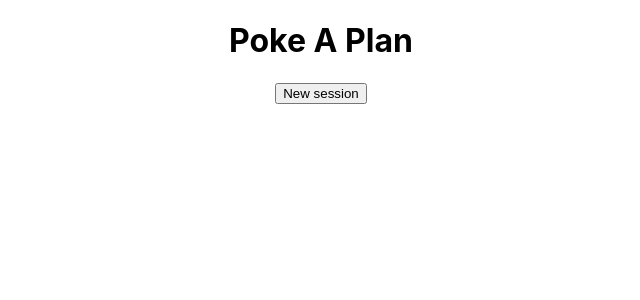
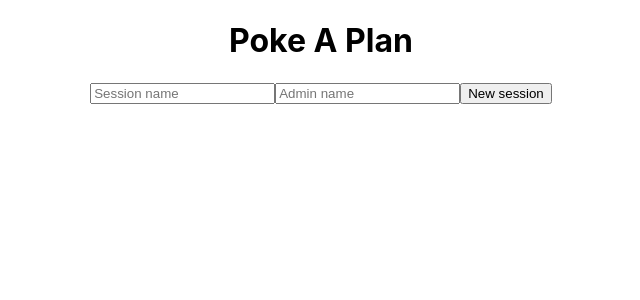
Before and after one commit to muyaszed/poker-a-plan, a React (Create React App) app in the folder client/: page / in a window 1280 px wide. Shown: the top 300 px of the page, without its empty margins (319-959 px from the left). Built offline with nearby package versions, Linux system fonts and the light colour scheme.

Commit message:
Added params to session page

```diff
--- a/client/src/App.tsx
+++ b/client/src/App.tsx
@@ -11,7 +11,7 @@ function App() {
     <div className="App">
       <Routes>
         <Route path='/' element={<Home />} />
-        <Route path='/sessions/:sessionId' element={<Session />} />
+        <Route path='/sessions/:sessionId/:sessionName/:name' element={<Session />} />
      </Routes>
     </div>
   );
--- a/client/src/pages/home.tsx
+++ b/client/src/pages/home.tsx
@@ -1,10 +1,35 @@
+import React, { ChangeEvent, useState } from "react";
 import { Link } from "react-router-dom";
 
 function Home() {
+    const [sessionInfo, setSessionInfo] = useState({
+        sessionName: '',
+        adminName: '',
+    });
+
+    function handleSessionIfoChange(event: ChangeEvent<HTMLInputElement>): void {
+        if(event.target.name === 'session-name') {
+            setSessionInfo({
+                ...sessionInfo,
+                sessionName: event.target.value,
+            })
+        }
+
+        if(event.target.name === 'admin-name') {
+            setSessionInfo({
+                ...sessionInfo,
+                adminName: event.target.value,
+            })
+        }
+
+    }
+
     return (
         <div>
             <h1>Poke A Plan</h1>
-            <Link to={`/sessions/${Math.random().toString(36).substring(2, 15) + Math.random().toString(36).substring(2, 15)}`}>
+            <input name="session-name" value={sessionInfo.sessionName} onChange={handleSessionIfoChange} type="text" placeholder="Session name"/>
+            <input name="admin-name" value={sessionInfo.adminName} onChange={handleSessionIfoChange} type="text" placeholder="Admin name"/>
+            <Link to={`/sessions/${Math.random().toString(36).substring(2, 15) + Math.random().toString(36).substring(2, 15)}/${sessionInfo.sessionName}/${sessionInfo.adminName}`}>
             <button >New session</button>
             </Link>
         </div>
--- a/client/src/pages/sessions.tsx
+++ b/client/src/pages/sessions.tsx
@@ -1,17 +1,37 @@
-import { useEffect } from 'react';
+import { useEffect, useState } from 'react';
+import { useParams } from 'react-router-dom';
 import io from 'socket.io-client';
 
 let socket;
 
 function Sessions() {
+    const params = useParams();
+    const [welcomeMessage, setWelcomMessage] = useState('');
+
     useEffect(() => {
         console.log('Load session first time')
         socket = io("http://localhost:5000");
+        socket.emit('join', {
+            sessionId: params.sessionId,
+            sessionName: params.sessionName,
+            name: params.name,
+        }, (error: string) => {
+            if(error) {
+                console.log(error)
+            }
+        })
+
+        socket.on('welcome', ({
+            text,
+        }) => {
+            setWelcomMessage(text);
+        })
     }, []);
 
     return (
         <div>
             <h1>Session</h1>
+            <p>{welcomeMessage}</p>
         </div>
     );
 }
```
Also changed, not shown: 1 other file (tests, documents, lock files or other folders).
